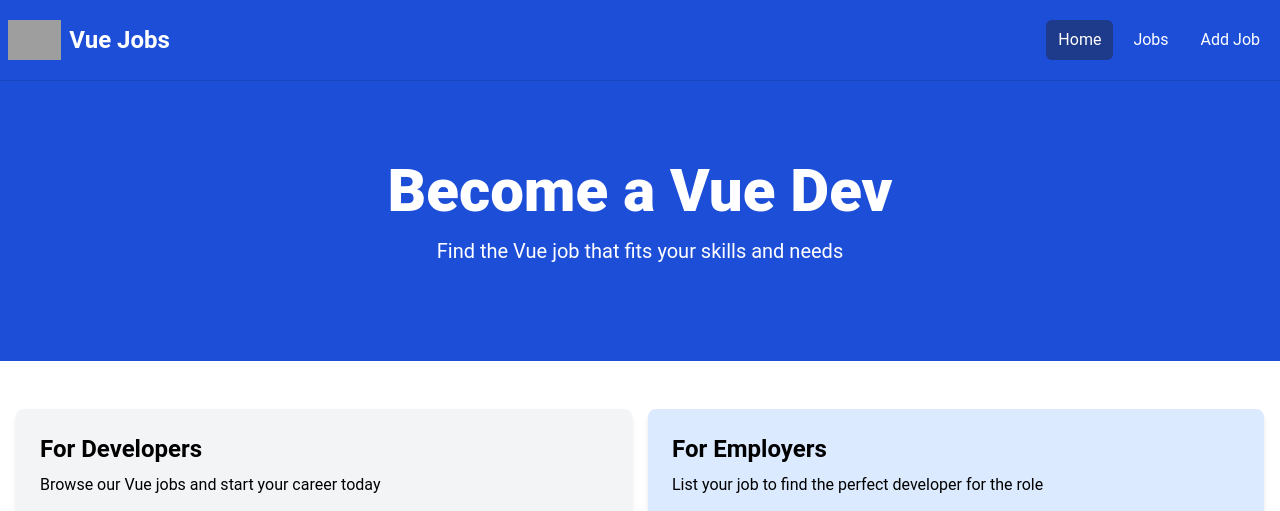
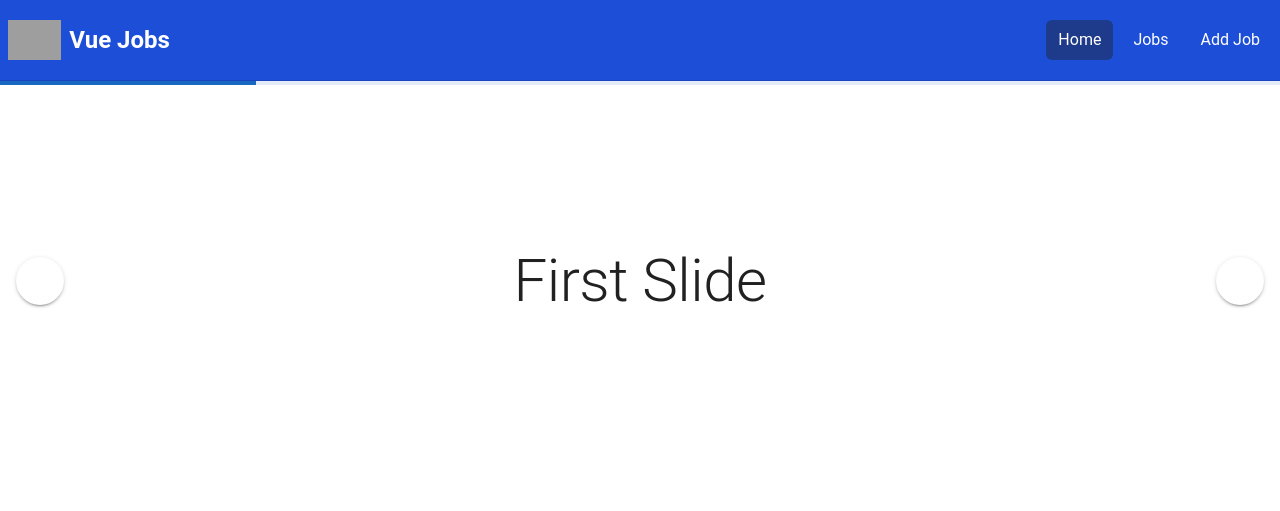
Before and after one commit to BranBayou/dev-jobs, a Vue app: page / in a window 1280 px wide. Shown: the top 511 px of the page. Built offline with nearby package versions, Linux system fonts and the light colour scheme; no server answers; grey boxes are pictures that could not be loaded.

Commit message:
add vuetify carousel in hero component

```diff
--- a/src/components/Hero.vue
+++ b/src/components/Hero.vue
@@ -1,36 +1,48 @@
 <script setup>
 import { defineProps } from 'vue';
 
-defineProps({
-  title: {
-    type: String,
-    default: 'Become a Vue Dev',
-  },
-  subtitle: {
-    type: String,
-    default: 'Find the Vue job that fits your skills and needs',
-  }
-})
+// defineProps({
+//   title: {
+//     type: String,
+//     default: 'Become a Vue Dev',
+//   },
+//   subtitle: {
+//     type: String,
+//     default: 'Find the Vue job that fits your skills and needs',
+//   }
+// })
+import { ref } from 'vue';
 
+const slides = ref([
+  'First',
+  'Second',
+  'Third',
+  'Fourth',
+  'Fifth',
+]);
 </script>
 
 <template>
-    <section class="bg-blue-700 py-20 mb-4">
-      <div
-        class="max-w-7xl mx-auto px-4 sm:px-6 lg:px-8 flex flex-col items-center"
+    <v-carousel
+    height="400"
+    progress="primary"
+    hide-delimiters
+  >
+    <v-carousel-item
+      v-for="(slide, i) in slides"
+      :key="i"
+    >
+      <v-sheet
+        height="100%"
       >
-        <div class="text-center">
-          <h1
-            class="text-4xl font-extrabold text-white sm:text-5xl md:text-6xl"
-          >
-            {{ title }}
-          </h1>
-          <p class="my-4 text-xl text-white">
-            {{ subtitle }}
-          </p>
+        <div class="d-flex fill-height justify-center align-center">
+          <div class="text-h2">
+            {{ slide }} Slide
+          </div>
         </div>
-      </div>
-    </section>
+      </v-sheet>
+    </v-carousel-item>
+  </v-carousel>
 </template>
 
 <style scoped>
```
